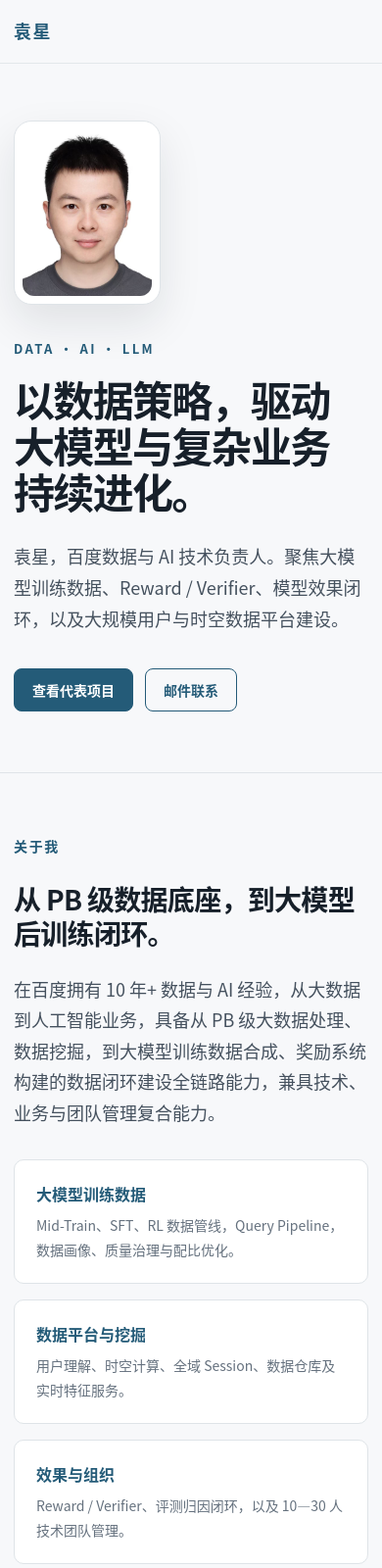
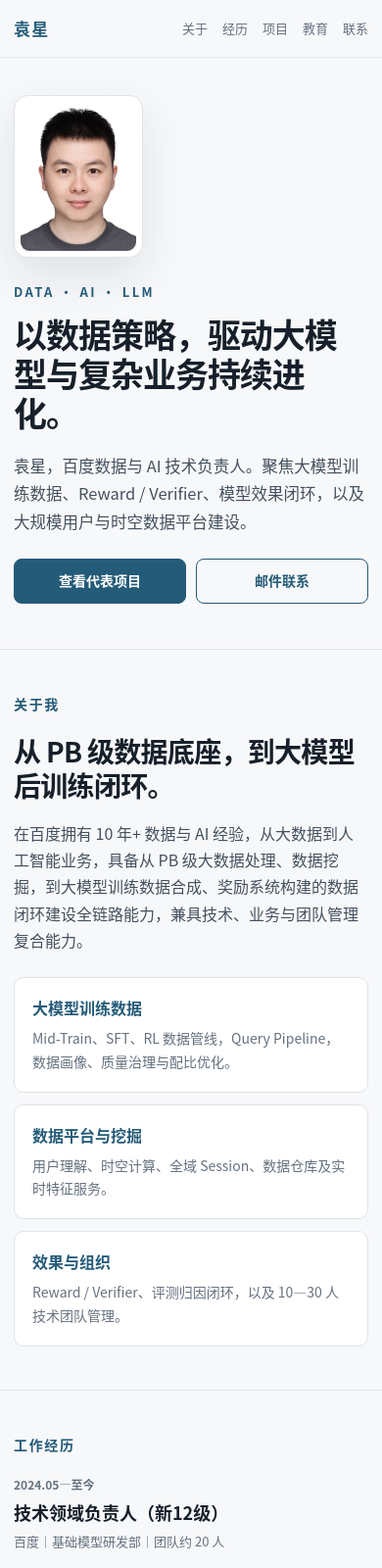
Before and after one commit to yxmars/yuanxing-ai-data, a plain HTML site: page index.html in a window 390 px wide. Shown: the top 1600 px of the page at 98% size. Drawn offline with Linux system fonts and the light colour scheme.

Commit message:
Improve mobile resume layout and navigation

```diff
--- a/index.html
+++ b/index.html
@@ -172,6 +172,7 @@
     .section {
       padding: 82px 0;
       border-bottom: 1px solid var(--line);
+      scroll-margin-top: 80px;
     }
 
     .section-grid {
@@ -370,12 +371,33 @@
     }
 
     @media (max-width: 820px) {
-      .nav-links { display: none; }
-      .hero { padding: 78px 0 62px; }
-      .hero-grid { grid-template-columns: 1fr; gap: 34px; }
-      .profile-photo { order: -1; width: 180px; justify-self: start; }
-      .section { padding: 62px 0; }
-      .section-grid { grid-template-columns: 1fr; gap: 24px; }
+      .nav {
+        gap: 22px;
+        min-height: 58px;
+      }
+
+      .brand { flex: 0 0 auto; }
+
+      .nav-links {
+        min-width: 0;
+        gap: 18px;
+        overflow-x: auto;
+        white-space: nowrap;
+        scrollbar-width: none;
+        -webkit-overflow-scrolling: touch;
+      }
+
+      .nav-links::-webkit-scrollbar { display: none; }
+      .nav-links a { padding: 12px 0; }
+      .hero { padding: 52px 0 54px; }
+      .hero-grid { grid-template-columns: 1fr; gap: 28px; }
+      .profile-photo { order: -1; width: 160px; justify-self: start; }
+      h1 { font-size: 40px; }
+      .hero-lead { font-size: 18px; line-height: 1.72; }
+      .hero-actions { margin-top: 28px; }
+      .button { min-height: 46px; }
+      .section { padding: 54px 0; scroll-margin-top: 72px; }
+      .section-grid { grid-template-columns: 1fr; gap: 18px; }
       .focus-grid { grid-template-columns: 1fr; }
       .timeline li { grid-template-columns: 1fr; gap: 5px; }
       .education-item { grid-template-columns: 1fr; gap: 3px; }
@@ -383,11 +405,40 @@
 
     @media (max-width: 520px) {
       .wrap { width: min(100% - 28px, var(--max)); }
-      .hero { padding-top: 58px; }
-      .profile-photo { width: 150px; }
-      .project summary { padding: 18px; }
-      .project-body { padding: 0 18px 18px; }
-      .contact-panel { padding: 26px 22px; }
+      body { font-size: 15px; line-height: 1.7; }
+      .nav { gap: 16px; }
+      .brand { font-size: 17px; }
+      .nav-links { gap: 15px; font-size: 13px; }
+      .hero { padding: 38px 0 46px; }
+      .hero-grid { gap: 24px; }
+      .profile-photo { width: 132px; padding: 6px; border-radius: 14px; }
+      .profile-photo img { border-radius: 9px; }
+      .eyebrow { margin-bottom: 12px; }
+      h1 { font-size: 34px; line-height: 1.18; letter-spacing: -0.03em; }
+      h2 { margin-bottom: 18px; font-size: 28px; }
+      h3 { font-size: 18px; }
+      .hero-lead { margin-top: 20px; font-size: 16.5px; }
+      .hero-actions { gap: 10px; margin-top: 24px; }
+      .button { flex: 1 1 140px; padding-inline: 14px; }
+      .section { padding: 44px 0; }
+      .about-copy { font-size: 16px; }
+      .focus-grid { gap: 12px; margin-top: 24px; }
+      .focus-card { padding: 18px; }
+      .timeline li { padding-bottom: 26px; }
+      .period { font-size: 12px; }
+      .role-meta { font-size: 13px; }
+      .projects { gap: 12px; }
+      .project summary { min-height: 64px; padding: 15px 16px; }
+      .project summary::after { font-size: 22px; }
+      .project-title strong { font-size: 16px; }
+      .project-body { padding: 0 16px 18px; font-size: 15px; }
+      .project-body > p { margin-top: 16px; }
+      .project-body ul { padding-left: 1.1em; }
+      .project-body li { margin: 12px 0; }
+      .education-item { padding: 15px 0; }
+      .contact-panel { padding: 24px 20px; }
+      .contact-links { gap: 10px 18px; margin-top: 20px; }
+      footer { padding: 24px 0 32px; }
     }
 
     @media (prefers-reduced-motion: reduce) {
@@ -570,6 +621,22 @@
 
   <script>
     document.getElementById('year').textContent = new Date().getFullYear();
+
+    const mobileQuery = window.matchMedia('(max-width: 820px)');
+    const projects = Array.from(document.querySelectorAll('.project'));
+
+    if (mobileQuery.matches) {
+      projects.forEach((project) => project.removeAttribute('open'));
+    }
+
+    projects.forEach((project) => {
+      project.addEventListener('toggle', () => {
+        if (!mobileQuery.matches || !project.open) return;
+        projects.forEach((other) => {
+          if (other !== project) other.removeAttribute('open');
+        });
+      });
+    });
   </script>
 </body>
 </html>
```
